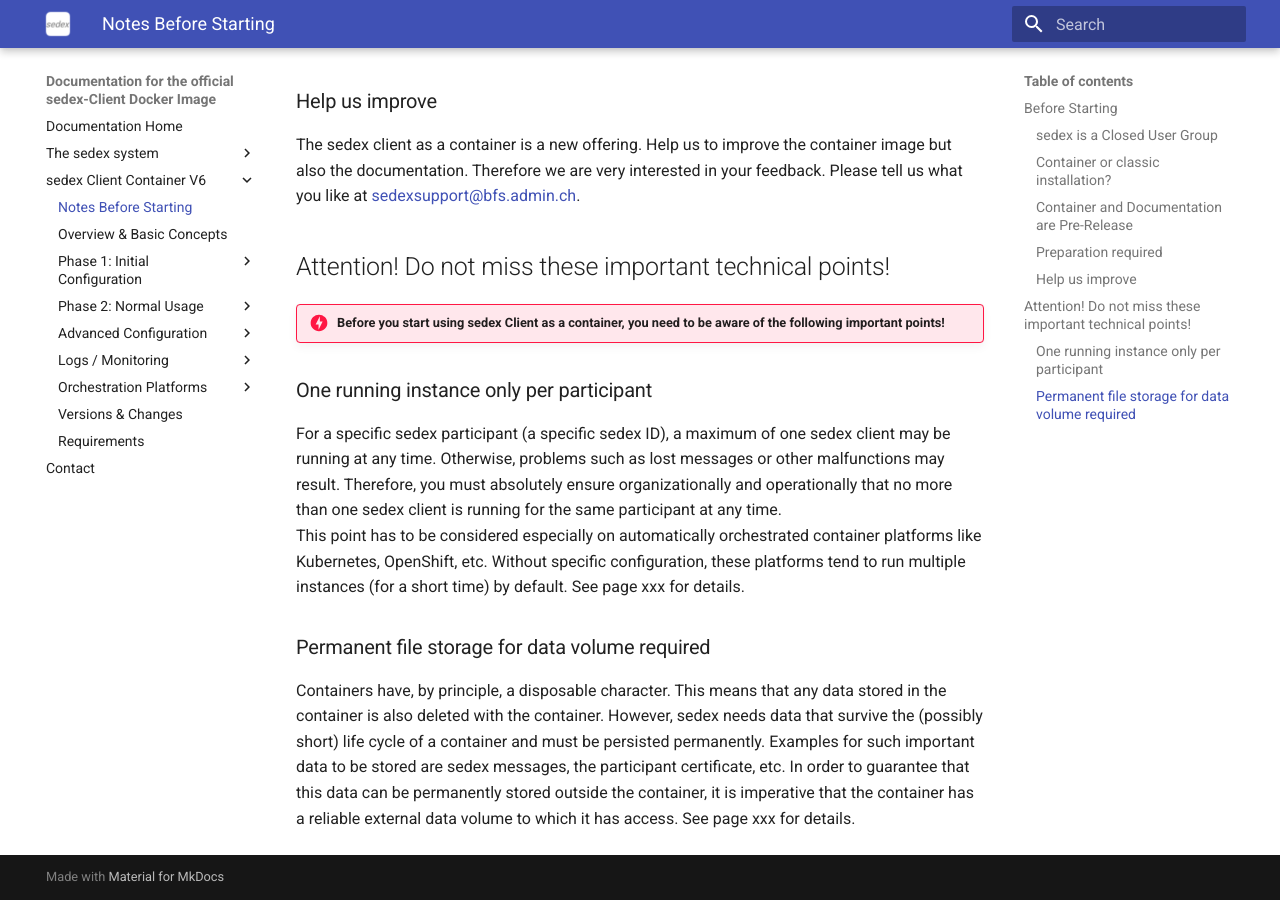
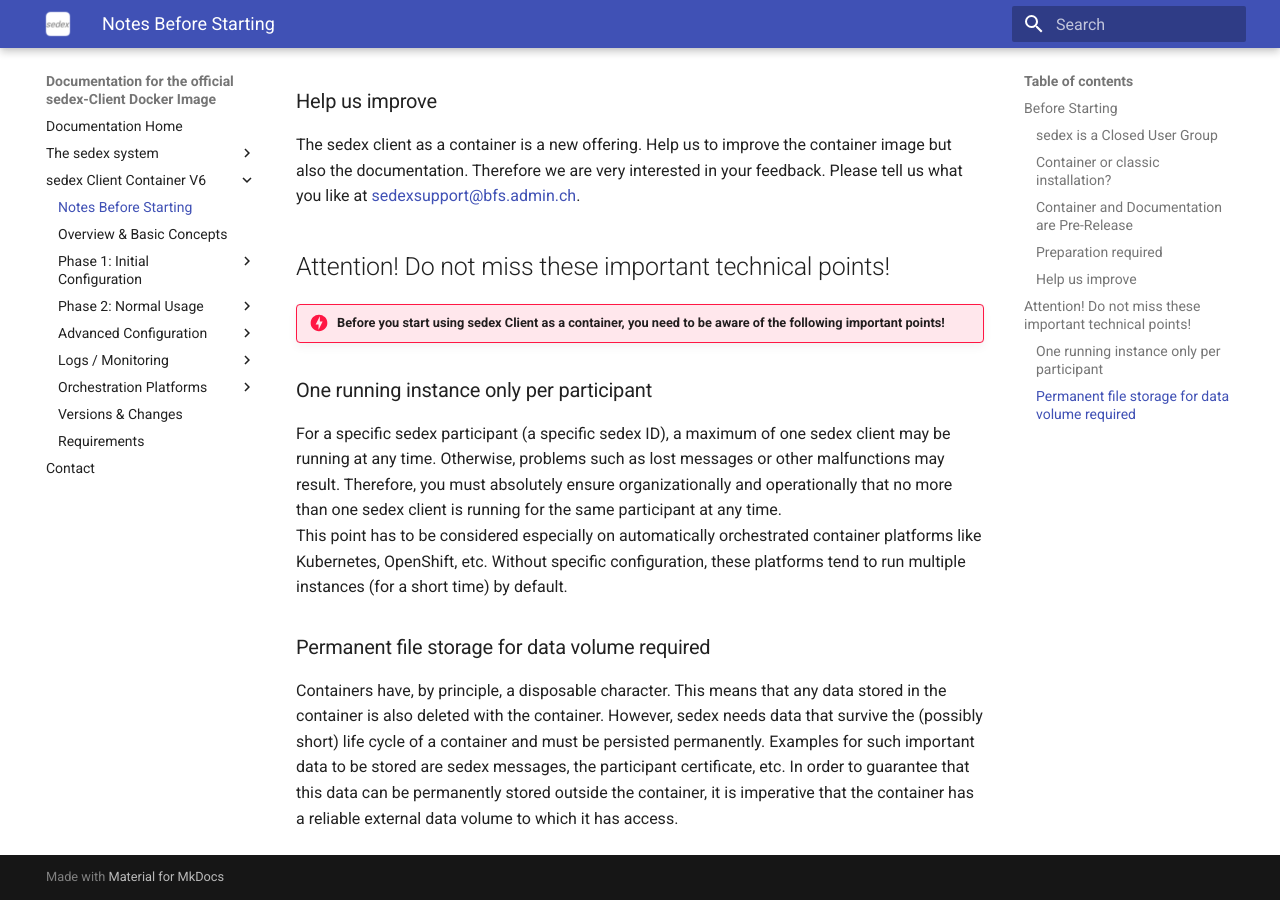
Before and after one commit to sedexch/sedexch.github.io, an MkDocs documentation site: the page built from docs/client-container-v6/index.md, in a window 1280 px wide and 900 px high, scrolled down 957 px. Built offline with MkDocs 1.6.1 and Material for MkDocs 9.7.7, drawn with Linux system fonts in a browser that asks for light colours.

```diff
--- a/docs/client-container-v6/index.md
+++ b/docs/client-container-v6/index.md
@@ -54,7 +54,6 @@
 Therefore, you must absolutely ensure organizationally and operationally that no more than one sedex client is running for the same participant at any time.<br/>
 This point has to be considered especially on automatically orchestrated container platforms like Kubernetes, OpenShift, etc.
 Without specific configuration, these platforms tend to run multiple instances (for a short time) by default.
-See page xxx for details.
 
 
 ### Permanent file storage for data volume required
@@ -63,4 +62,3 @@
 However, sedex needs data that survive the (possibly short) life cycle of a container and must be persisted permanently.
 Examples for such important data to be stored are sedex messages, the participant certificate, etc.
 In order to guarantee that this data can be permanently stored outside the container, it is imperative that the container has a reliable external data volume to which it has access.
-See page xxx for details.
```
